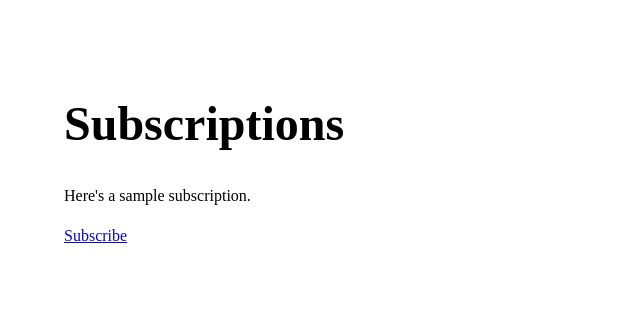
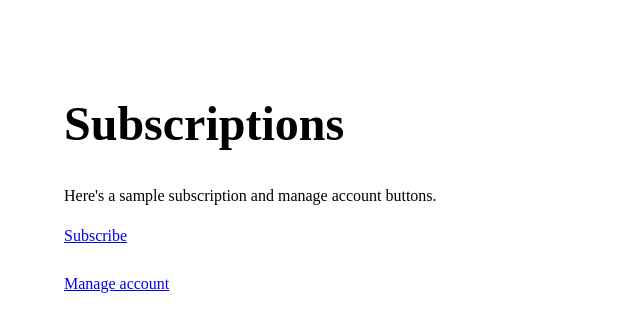
Before and after one commit to sheatsb/apcbdemo, a plain HTML site: page index.html in a window 1280 px wide. Shown: the whole page, without its empty margins (0-640 px from the left). Drawn offline with nearby package versions, Linux system fonts and the light colour scheme.

Commit message:
manage button code added

```diff
--- a/index.html
+++ b/index.html
@@ -9,11 +9,16 @@
 <article class="pa3 pa5-ns">
   <h1 class="f3 f2-m f1-l">Subscriptions</h1>
   <p class="measure lh-copy">
-    Here's a sample subscription.
+    Here's a sample subscription and manage account buttons.
   </p>
   <p class="measure lh-copy">
    <a href="javascript:void(0)" data-cb-type="checkout" data-cb-plan-id="annual-subscription" >Subscribe</a>
+   <br />
+   <br />
+   <a href="javascript:void(0)" data-cb-type="portal" >Manage account</a>
   </p>
+
+
 </article>
 
 </body>
```
